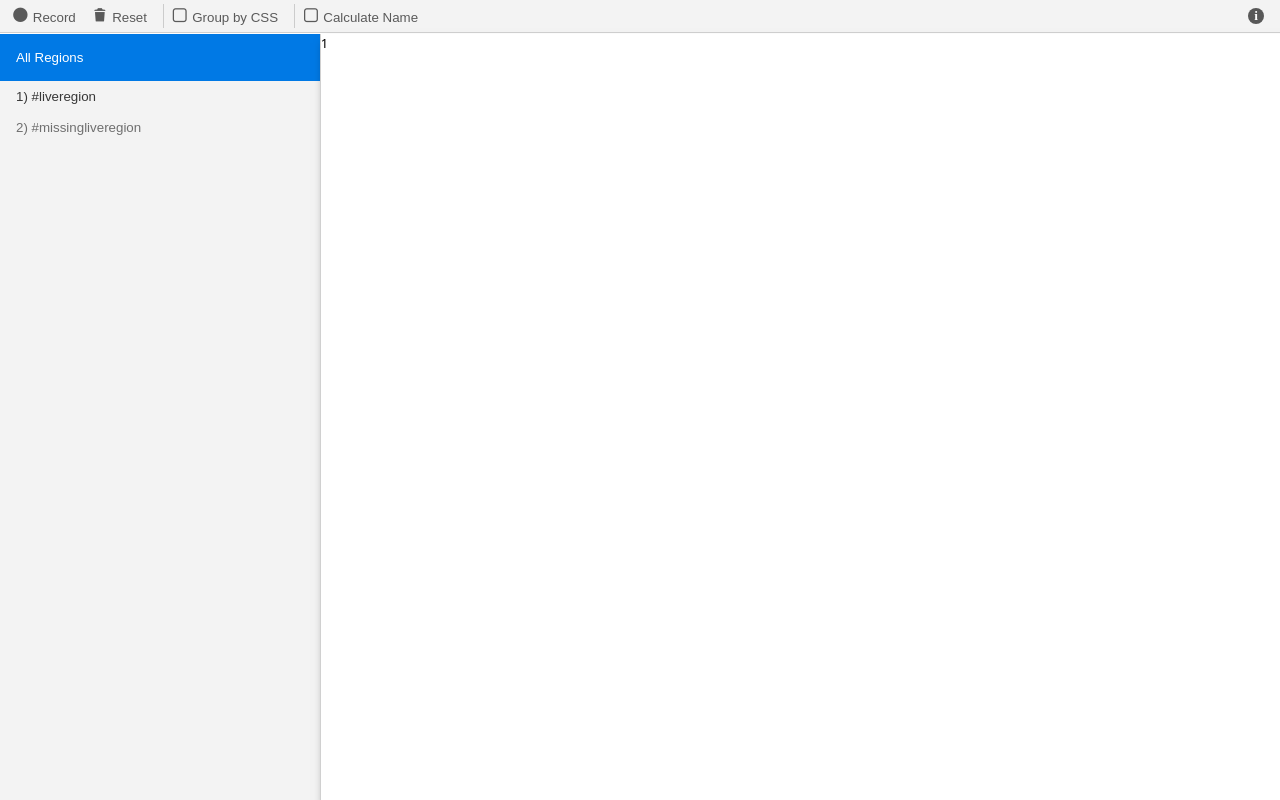
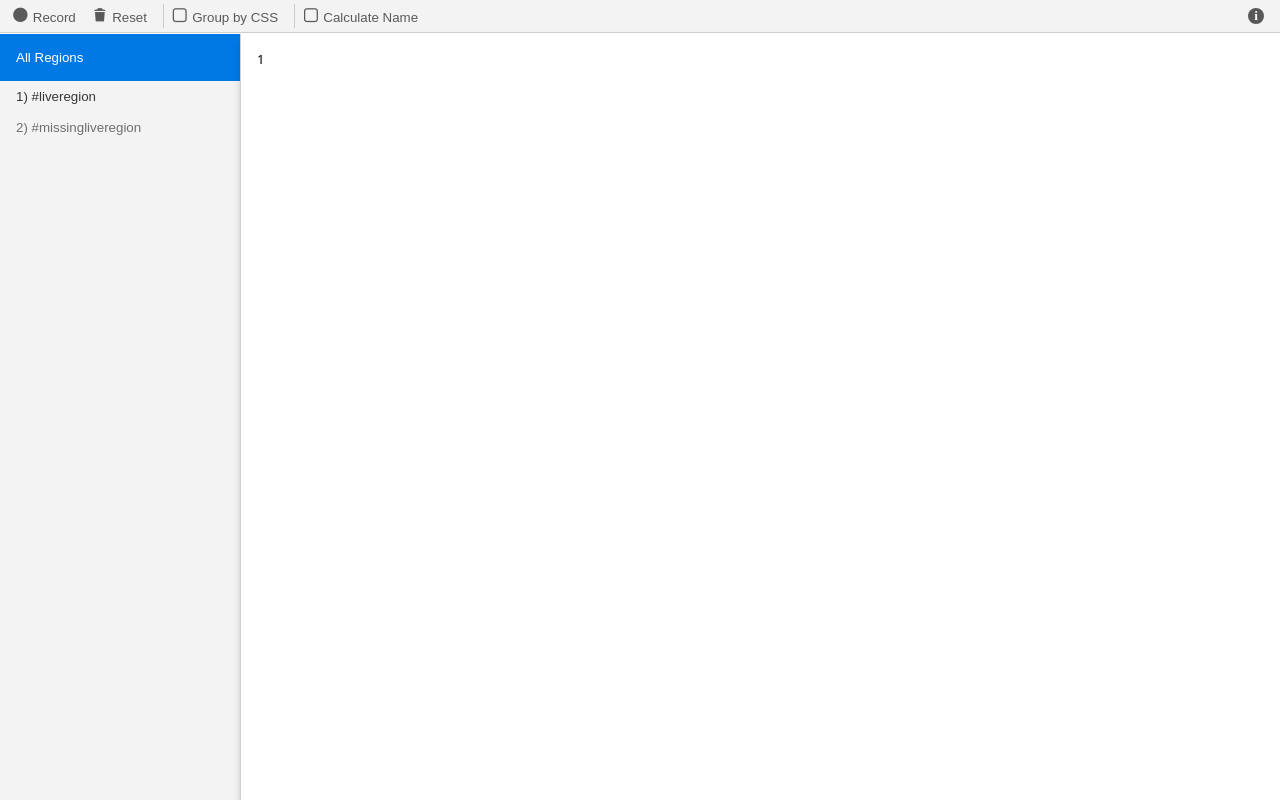
Before and after one commit to wizzyfx/nerdeRegionPlugIn, a browser extension: page NerdeRegion-Chrome/src/panel/panel.html in a window 1280 px wide. Drawn offline with Linux system fonts and the light colour scheme.

Commit message:
Initial Commit

```diff
--- a/NerdeRegion-Chrome/src/panel/panel.less
+++ b/NerdeRegion-Chrome/src/panel/panel.less
@@ -125,7 +125,6 @@ body {
   ul, ol {
     margin: 0;
     padding: 0;
-    width: 100%;
 
     li {
       list-style: none;
@@ -142,6 +141,7 @@ body {
     overflow-x: hidden;
     overflow-y: auto;
     user-select: none;
+    max-width: 15rem;
 
     button.tab {
       border: none;
@@ -176,6 +176,10 @@ body {
     border-left: 1px solid #d0d0d0;
     overflow-x: hidden;
     overflow-y: auto;
+    ol{
+      margin: 1rem;
+      box-sizing: border-box;
+    }
   }
 }
 
```
Also changed, not shown: NerdeRegion-Chrome/src/panel/panel.css.
